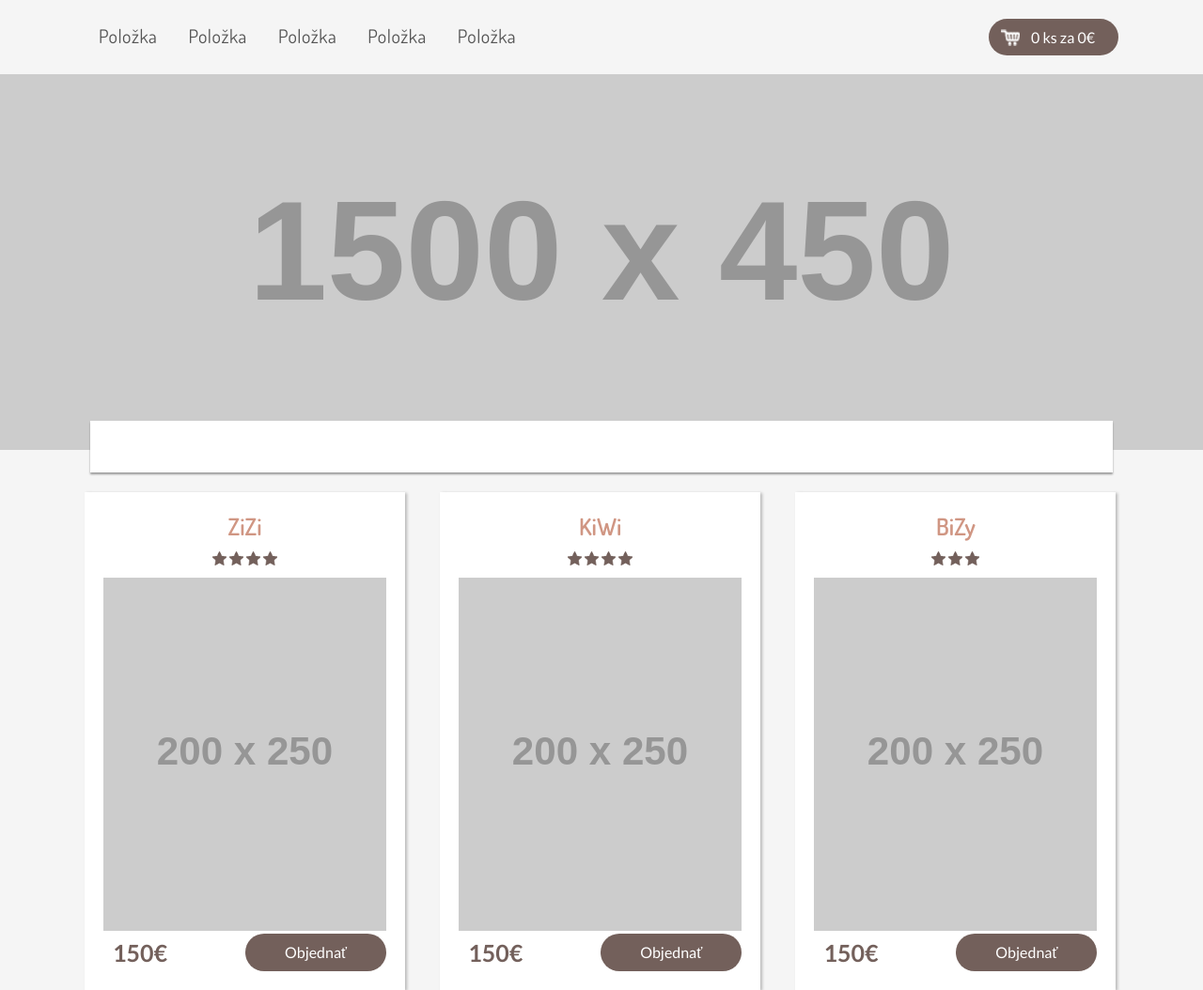
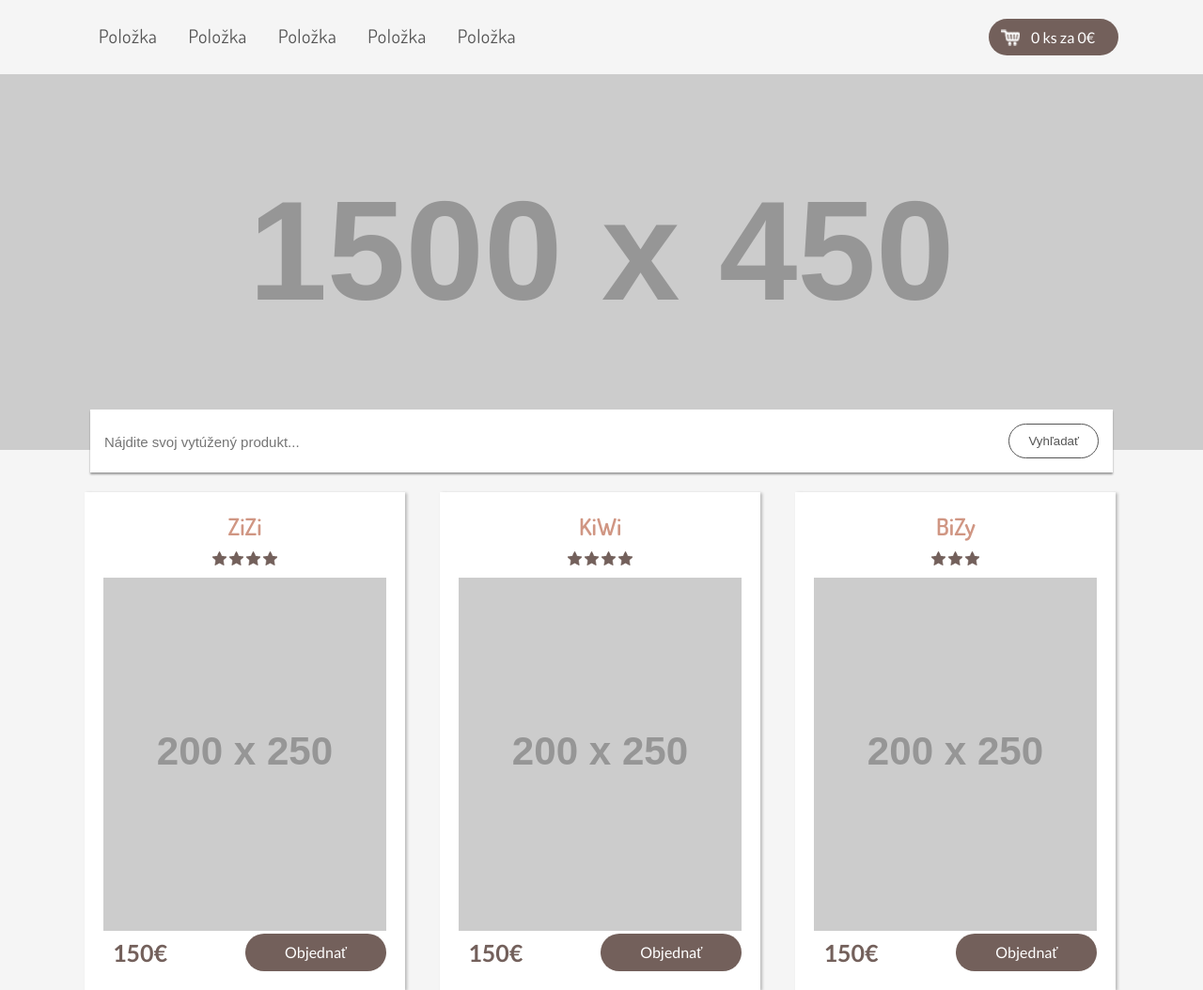
Before and after one commit to beat-it/01-design-documentation, a plain HTML site: page index.html in a window 1280 px wide. Shown: the top 1054 px of the page at 94% size. Drawn offline with nearby package versions, Linux system fonts and the light colour scheme; placeholder pictures from the web are drawn by us.

Commit message:
Uprava homepage

```diff
--- a/css/custom.css
+++ b/css/custom.css
@@ -83,7 +83,34 @@ nav ul li a{
     right: 0;
     margin-left: auto;
     margin-right: auto;
-    line-height: 45px;
+    padding: 15px;
+}
+
+#search-container .search-input{
+    width: 70%;
+    outline:none;
+    padding: 10px 0;
+    border: none;
+    font-size: 15px;
+    position: relative;
+    float: left;
+    bottom:-1px;
+}
+
+.search-input:focus{
+    outline: none;
+    border: none;
+    box-shadow: none;
+}
+
+#search-container button{
+    float:right;
+    background:none;
+    border: 1px solid #555555;
+    padding: 10px 20px;
+    border-radius: 20px;
+    color: #555;
+    cursor: pointer;
 }
 
 .products-container{
--- a/index.html
+++ b/index.html
@@ -82,7 +82,10 @@
 
             </span>
             <div id="search-container" class="shadow-container">
-                hshshs
+                <input class="search-input" placeholder="Nájdite svoj vytúžený produkt..."/>
+                <button>
+                    Vyhľadať
+                </button>
             </div>
         </div>
     </div>
```
